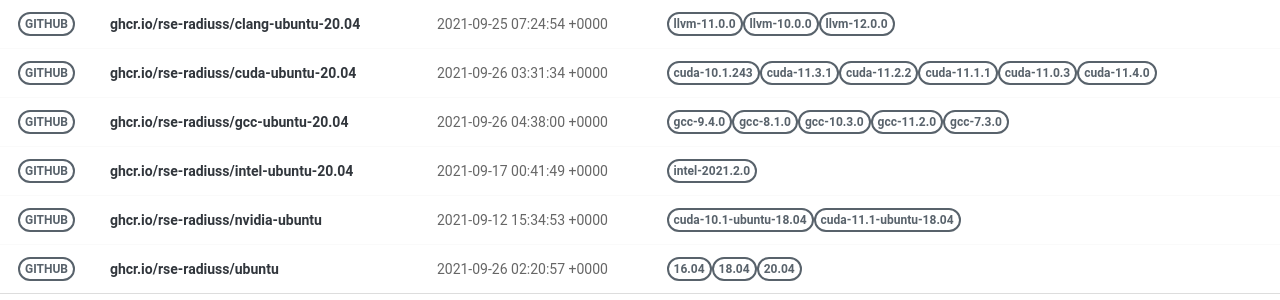
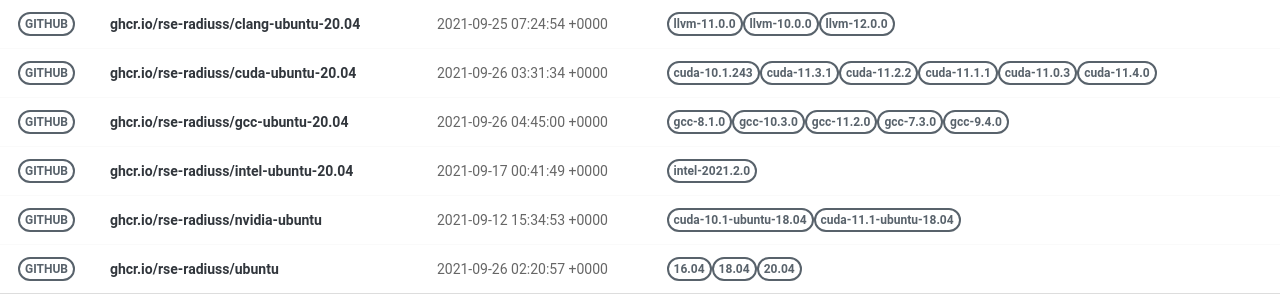
Before and after one commit to rse-ops/docker-images, a Jekyll site: the page built from pages/index.md, in a window 1280 px wide. Shown: the part 179-479 px from the top of the page. Built offline with Jekyll 4.4.1, drawn with Linux system fonts in a browser that asks for light colours; nearby versions of some CDN libraries; part of the change alters nothing that is shown.

Commit message:
Automated push to update library 2021-09-26

```diff
--- a/_library/ghcr.io-rse-radiuss-gcc-ubuntu-20.04.md
+++ b/_library/ghcr.io-rse-radiuss-gcc-ubuntu-20.04.md
@@ -1,14 +1,11 @@
 ---
 layout: container
 name: ghcr.io/rse-radiuss/gcc-ubuntu-20.04
-updated_at: 2021-09-26 04:38:00.618178
+updated_at: 2021-09-26 04:45:00.517738
 
 
 container_url: https://github.com/orgs/rse-radiuss/packages/container/package/gcc-ubuntu-20.04
 versions:
- - tag: gcc-9.4.0
-   dockerfile: https://github.com/rse-radiuss/docker-images/blob/main/ubuntu/gcc/Dockerfile
-   manifest: https://crane.ggcr.dev/manifest/ghcr.io/rse-radiuss/gcc-ubuntu-20.04:gcc-9.4.0
  - tag: gcc-8.1.0
    dockerfile: https://github.com/rse-radiuss/docker-images/blob/main/ubuntu/gcc/Dockerfile
    manifest: https://crane.ggcr.dev/manifest/ghcr.io/rse-radiuss/gcc-ubuntu-20.04:gcc-8.1.0
@@ -21,5 +18,8 @@ versions:
  - tag: gcc-7.3.0
    dockerfile: https://github.com/rse-radiuss/docker-images/blob/main/ubuntu/gcc/Dockerfile
    manifest: https://crane.ggcr.dev/manifest/ghcr.io/rse-radiuss/gcc-ubuntu-20.04:gcc-7.3.0
+ - tag: gcc-9.4.0
+   dockerfile: https://github.com/rse-radiuss/docker-images/blob/main/ubuntu/gcc/Dockerfile
+   manifest: https://crane.ggcr.dev/manifest/ghcr.io/rse-radiuss/gcc-ubuntu-20.04:gcc-9.4.0
 
 ---
```
